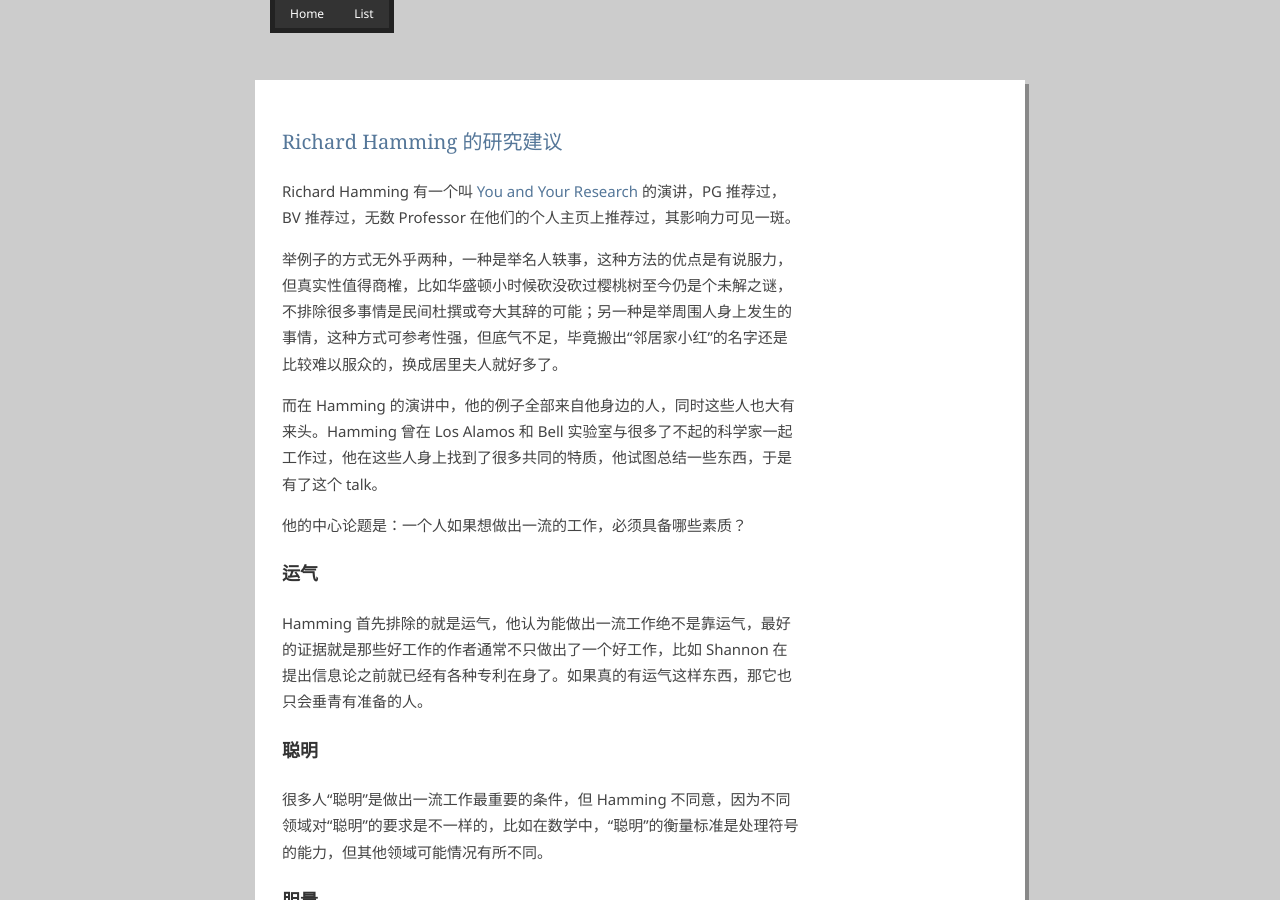
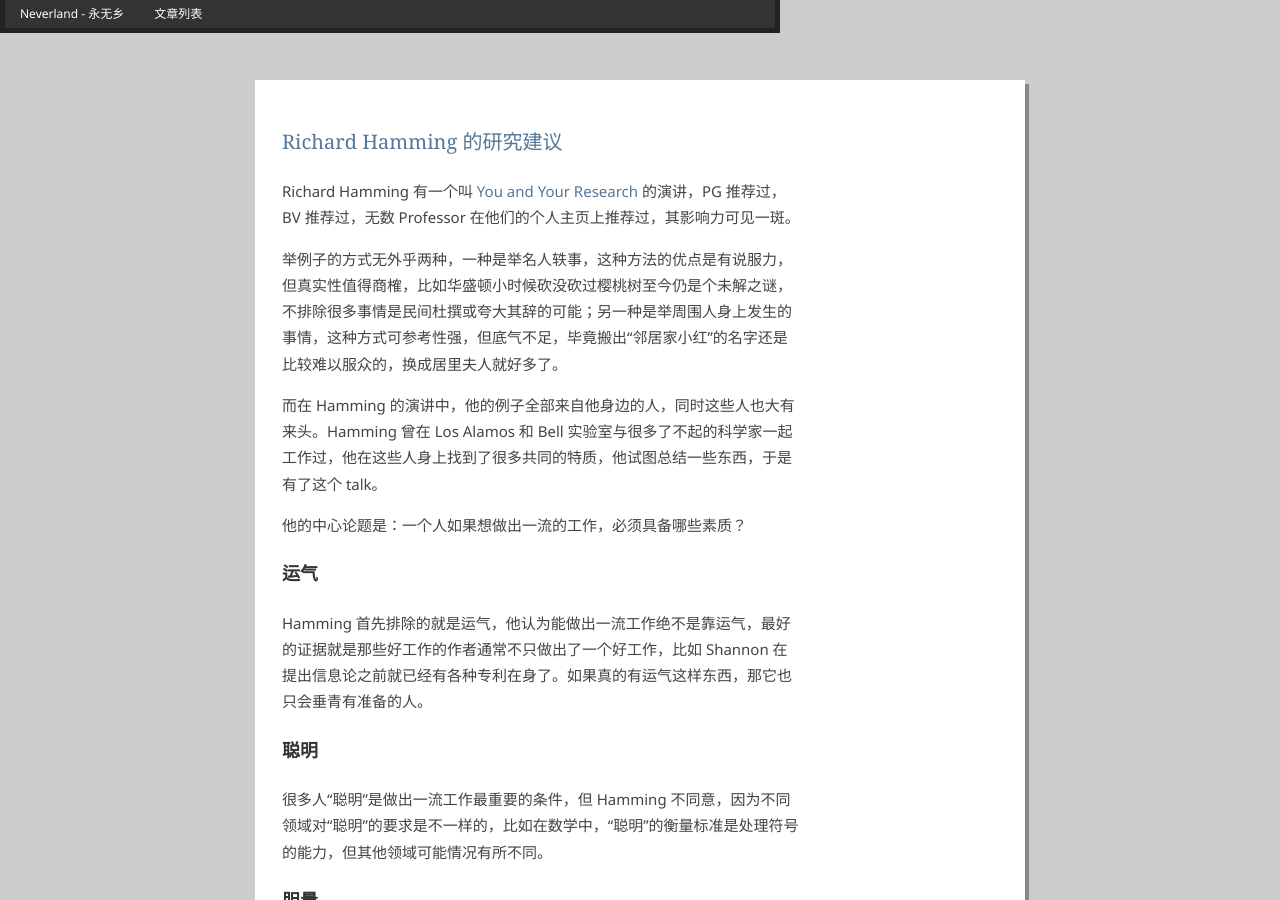
Before and after one commit to dreamsome/onesuper.github.com, a Jekyll site: the page built from index.html, in a window 1280 px wide and 900 px high. Built offline with Jekyll 4.4.1, drawn with Linux system fonts in a browser that asks for light colours; Markdown is read by kramdown in place of the engine named in the settings.

Commit message:
Update default.html

```diff
--- a/_layouts/default.html
+++ b/_layouts/default.html
@@ -28,14 +28,18 @@
   <body>
 
 
+     <div id="navs">
+        <div style="margin: 0 auto; width: 770px;">
+           <ul>
+              <li><a href="/">Neverland - 永无乡</a></li>
+              <li><a href="/archive.html">文章列表</a></li>
+           </ul>
+        </div>
+    </div>
+
     <div class="container">
 
-      <div id="navs">
-        <ul>
-          <li><a href="/">Home</a></li>
-          <li><a href="/archive.html">List</a></li>
-        </ul>
-      </div>
+
       <div class="content">
         {{ content }}
       </div>
```
